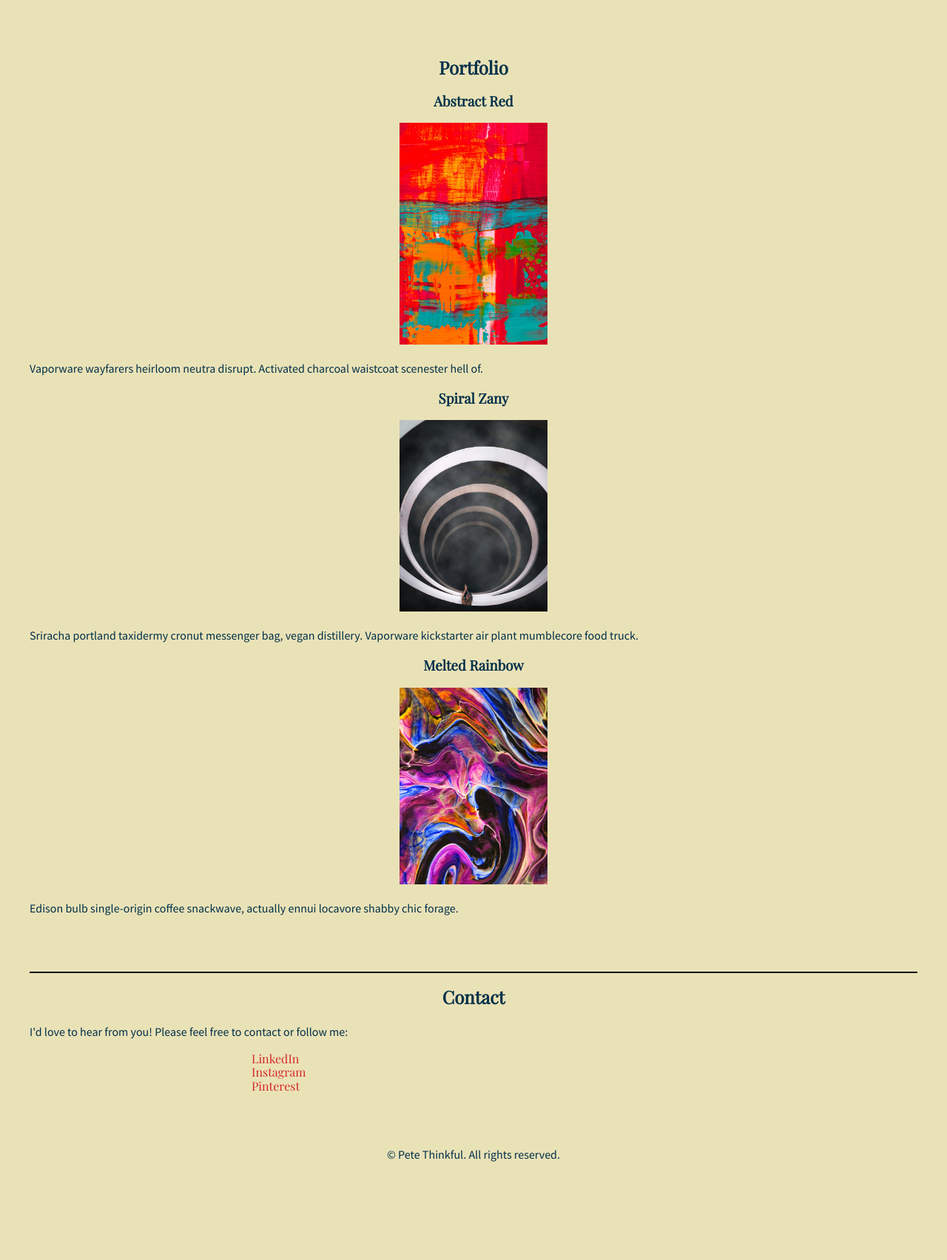
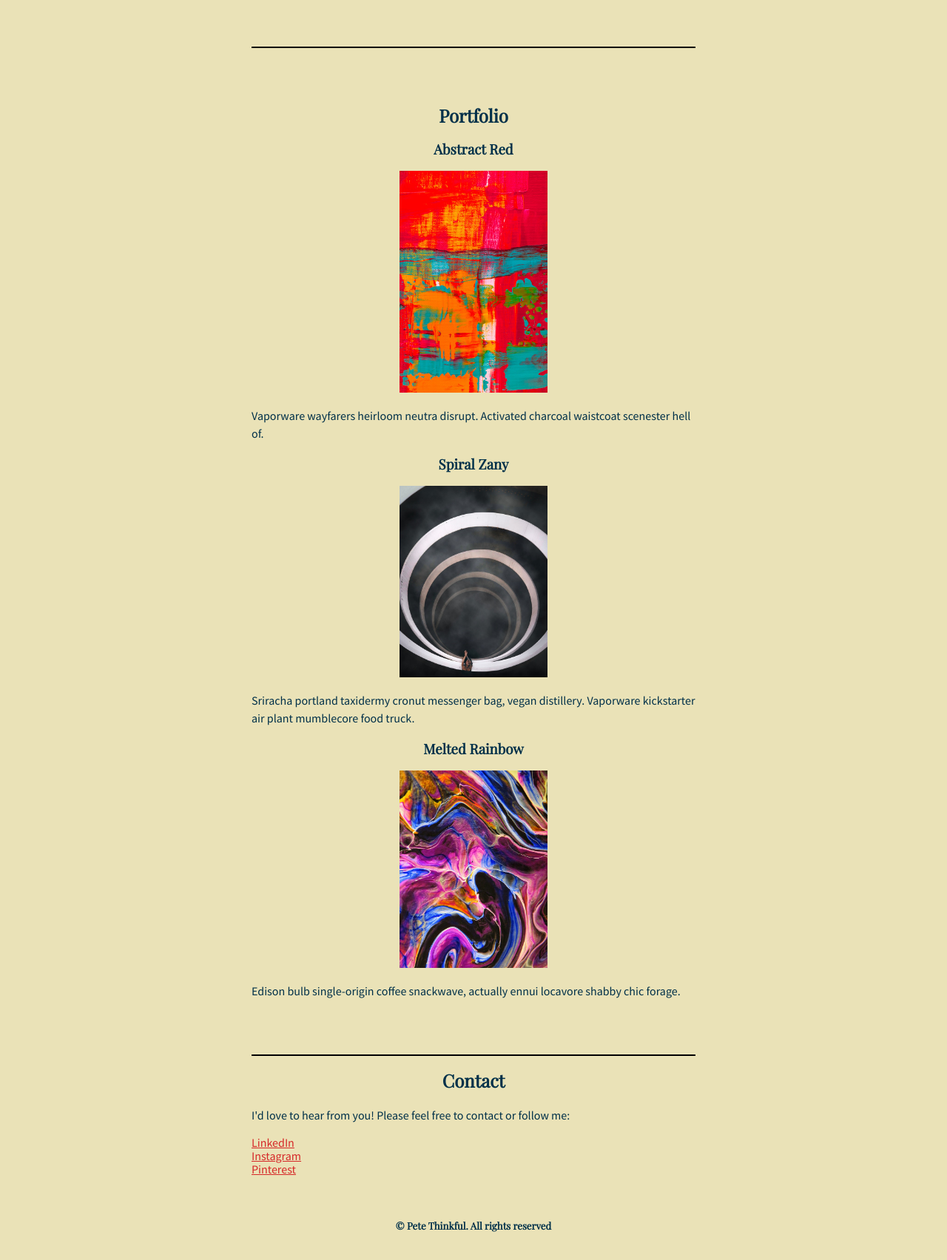
Before and after one commit to mkmagu/Pete-Thinkful, a plain HTML site: page index.html in a window 1280 px wide. Shown: the part 900-2604 px from the top of the page at 74% size. Before the commit the page ends 2529 px from the top, so only its background shows below. Drawn offline with nearby package versions, Linux system fonts and the light colour scheme.

Commit message:
Add files via upload

```diff
--- a/index.html
+++ b/index.html
@@ -1,13 +1,15 @@
 <!DOCTYPE html>
 <html lang="en">
+
 <head>
-  <meta charset="utf-8">
+  <meta charset="UTF-8">
   <meta http-equiv="X-UA-Compatible" content="IE=edge">
   <meta name="viewport" content="width=device-width, initial-scale=1.0">
   <title>Pete Thinkful</title>
   <link rel="stylesheet" href="https://cdnjs.cloudflare.com/ajax/libs/normalize/8.0.1/normalize.min.css">
   <link href="style.css" rel="stylesheet" type="text/css">
 </head>
+
 <body>
   <!-- TODO: Add header here -->
   <header>
@@ -16,13 +18,19 @@
       <a href="#about">About</a> <a href="#portfolio">Portfolio</a> <a href="#contact">Contact</a>
     </nav>
   </header>
+
   <main>
+    <div>
       <!-- TODO: Add About section here -->
       <article>
         <div>
           <section id="#about">
             <h2>About</h2>
-          <h2>Hi! I'm Pete Thinkful</h2><img class="image-circle" src="images/pete-thinkful.png" alt="Pete Thinkful">
+
+            <h3>Hi! I'm Pete Thinkful</h3>
+          <img class="image-circle" src="images/pete-thinkful.png" alt="Pete Thinkful">
+        </div>
+        <div class="container">
           <p>I'm an artist living in Denver, Colorado.</p>
           <p>As an artist, I'm interested in:</p>
           <ul>
@@ -35,34 +43,43 @@
           <p>After graduating college, I became an art teacher and worked with beginners and professionals. I love art and my works have been featured in major art galleries across the globe.</p>
           <p>If you're looking to hire an artist or if you're an artist looking for a collaborator for your next project, please reach out! I'm so excited to work with other artists to create new art.</p>
         </section>
+      </article>
+
+      <hr>
+
+      <!-- TODO: Add Portfolio section here -->
+      <article>
+        <section id="portfolio">
+          <h2>Portfolio</h2>
+
+        <div>
+          <h3>Abstract Red</h3>
+          <img src="images/abstract-red.png" alt="Abstract Red">
+          <p>Vaporware wayfarers heirloom neutra disrupt. Activated charcoal waistcoat scenester hell of.</p>
+        </div>
+        <div>
+          <h3>Spiral Zany</h3>
+          <img src="images/spiral-zany.png" alt="Spiral Zany">
+          <p>Sriracha portland taxidermy cronut messenger bag, vegan distillery. Vaporware kickstarter air plant mumblecore food truck.</p>
+
+        </div>
+        <div>
+          <h3>Melted Rainbow</h3>
+          <img src="images/melted-rainbow.png" alt="Melted Rainbow">
+          <p>Edison bulb single-origin coffee snackwave, actually ennui locavore shabby chic forage.</p>
         </div>
       </article>
+
       <hr>
-    <!-- TODO: Add Portfolio section here -->
-    <article>
-      <div>
-        <section id="portfolio">
-          <h2>Portfolio</h2>
-          <h3>Abstract Red</h3><img src="images/abstract-red.png" alt="Abstract Red a painting of red, orange and green colors">
-          <p>Vaporware wayfarers heirloom neutra disrupt. Activated charcoal waistcoat scenester hell of.</p>
-          <div>
-            <h3>Spiral Zany</h3><img src="images/spiral-zany.png" alt="Spiral Zany">
-            <p>Sriracha portland taxidermy cronut messenger bag, vegan distillery. Vaporware kickstarter air plant mumblecore food truck.</p>
-            <div>
-              <h3>Melted Rainbow</h3><img src="images/melted-rainbow.png" alt="Melted Rainbow">
-              <p>Edison bulb single-origin coffee snackwave, actually ennui locavore shabby chic forage.</p>
-            </div>
+
+      <!-- TODO: Add Contact section here -->
+
+      <section id="contact">
+        <h2>Contact</h2>
+        <div class="container2">
+        <p>I'd love to hear from you! Please feel free to contact or follow me:</p>
       </div>
               </section>
-      </div>
-    </article>
-    <hr>
-  </main><!-- TODO: Add Contact section here -->
-  <!-- Footer section -->
-  <footer>
-    <section id="contact">
-      <h2>Contact</h2>
-      <p>I'd love to hear from you! Please feel free to contact or follow me:</p>
               <nav>
                 <div class="nav1">
                   <a href="#LinkedIn">LinkedIn</a><br>
@@ -70,12 +87,20 @@
                   <a href="#Pinterest">Pinterest</a><br>
                 </div>
               </nav>
-    </section><br>
+    </div>
+  </main>
+
+  <!-- Footer section -->
+
+  <footer>
+
     <br>
   <br>
-    <div class="copy">
-      <p>© Pete Thinkful. All rights reserved.</p>
-    </div>
+
+
+      <h5>© Pete Thinkful. All rights reserved</h5>
+
   </footer>
 </body>
+
 </html>
--- a/style.css
+++ b/style.css
@@ -2,22 +2,18 @@
 @import url("https://fonts.googleapis.com/css2?family=Playfair+Display&family=Source+Sans+Pro:wght@400&display=swap");
 
 body {
-  background-color: #eae2b7;
   color: #003049;
   font-family: "Source Sans Pro", Tahoma, Geneva, Verdana, sans-serif;
   padding: 40px;
+  background-color: #eae2b7;
 }
 
 /* Set the font family for any h1, h2, or h3 heading */
-h1 {font-family: "Playfair Display", Times, serif;
-   text-align: center;
-   }
-h2 {
-font-family: "Playfair Display", Times, serif;
-  text-align: center;
-}
-
-h3 {
+h1,
+h2,
+h3,
+h5
+{
   font-family: "Playfair Display", Times, serif;
   text-align: center;
 }
@@ -42,17 +38,6 @@ div {
   width: 600px;
 }
 
-.nav1 {
-text-align: left;
-
-}
-
-.copy {
-  width: 600px;
-  text-align: center;
-  bottom: 1px;
-}
-
 img {
   width: 100%;
   max-width: 200px;
@@ -65,10 +50,25 @@ hr {
 
 /* Add your solution below */
 
+.about {
+  text-align: left;
+  width: 600px;
+}
+.portfolio {
+  text-align: center;
+  width: 600px;
+}
 .image-circle {
   border: 2px solid #003049;
   border-radius: 50%;
 }
+.container {
+  width: 600px;
+  margin-left: auto;
+ margin-right: auto;
+
+ }
+
  ul {
   text-align: left;
   }
@@ -76,6 +76,7 @@ text-align: left;
   a {
   color: #d62828;
   }
+
 
 nav {
   width: 100%;
@@ -94,25 +95,18 @@ header nav a:hover {
     color: #f77f00;
 
   }
-  /* Footer Nav */
 
+  .nav1 {
+    text-align: left;
+    color: #d62828
 
-
-
-footer nav a {
-
-  padding-left: 0;
-  font-size: 16px;
-  text-decoration: none;
-  font-family: "Playfair Display", Times, serif;
-  color: #d62828;
     }
 
-footer nav a:hover {
+    nav a:hover {
       color: #f77f00;
     }
 
-.copy p {
+    a:hover {
+      color: #f77f00
 
-  text-align: center;
     }
```
Lines whose indentation alone changed are shown as unchanged.
